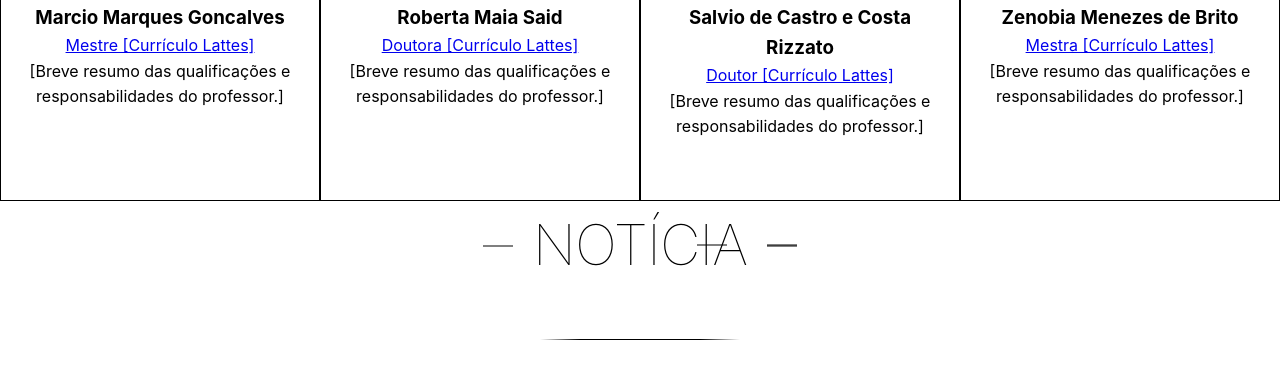
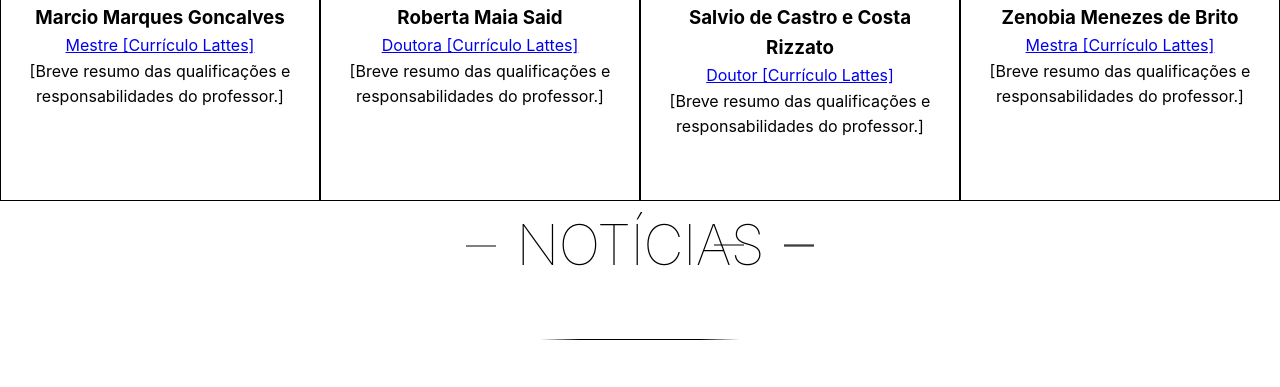
Before and after one commit to jotattend/mba-gfcsp, a plain HTML site: page index.html in a window 1280 px wide. Shown: the part 10699-11086 px from the top of the page. Drawn offline with Linux system fonts and the light colour scheme.

Commit message:
Atualizar o index.html

```diff
--- a/index.html
+++ b/index.html
@@ -499,7 +499,7 @@ Free HTML CSS Template
     <section id="noticias" class="noticias">
         <div class="container">
             <div class="services-header fade-in">
-            <h2>NOTÍCIA<h2>
+            <h2>NOTÍCIAS<h2>
             </div>
             <div class="noticia-intro fade-in">
                 <div class="quote-block">
```
